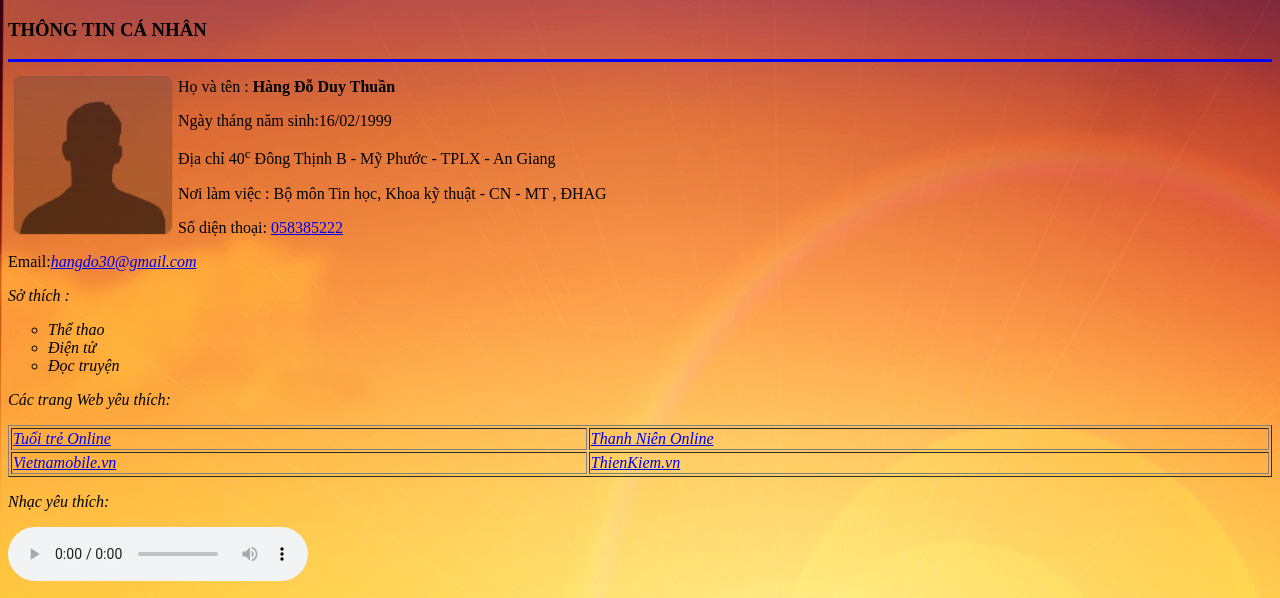
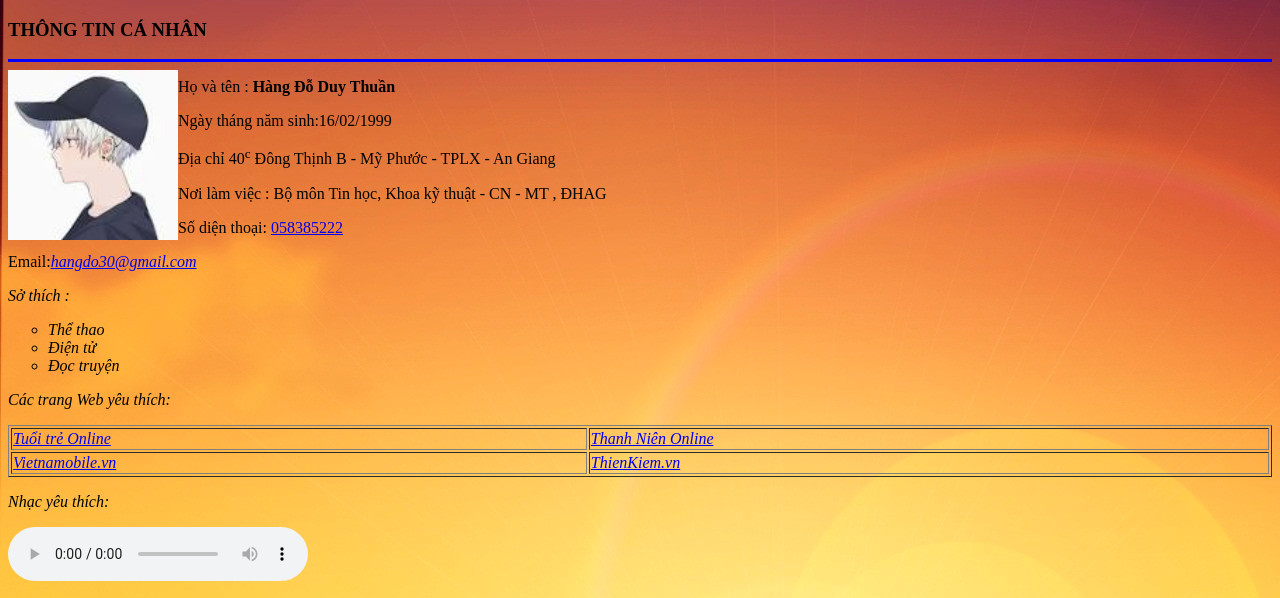
Before and after one commit to hddt1602/ltwbuoi1, a plain HTML site: page index.html in a window 1280 px wide. Shown: the top 598 px of the page. Drawn offline with Linux system fonts and the light colour scheme.

Commit message:
Update10012020

```diff
--- a/index.html
+++ b/index.html
@@ -8,7 +8,7 @@
 	<body bgcolor="yellow" background="9.jpg">
 		<h3> THÔNG TIN CÁ NHÂN</h3>
 		<hr color="blue" size ="3">
-		<img src="no_avatar.png" align="left" width = "170" >
+		<img src="download.jpg" align="left" width = "170" >
 		<p>Họ và tên : <b>Hàng Đỗ Duy Thuần</b></p>
 		<p>Ngày tháng năm sinh:16/02/1999
 		</p>
```
Also changed, not shown: download.jpg (added).
